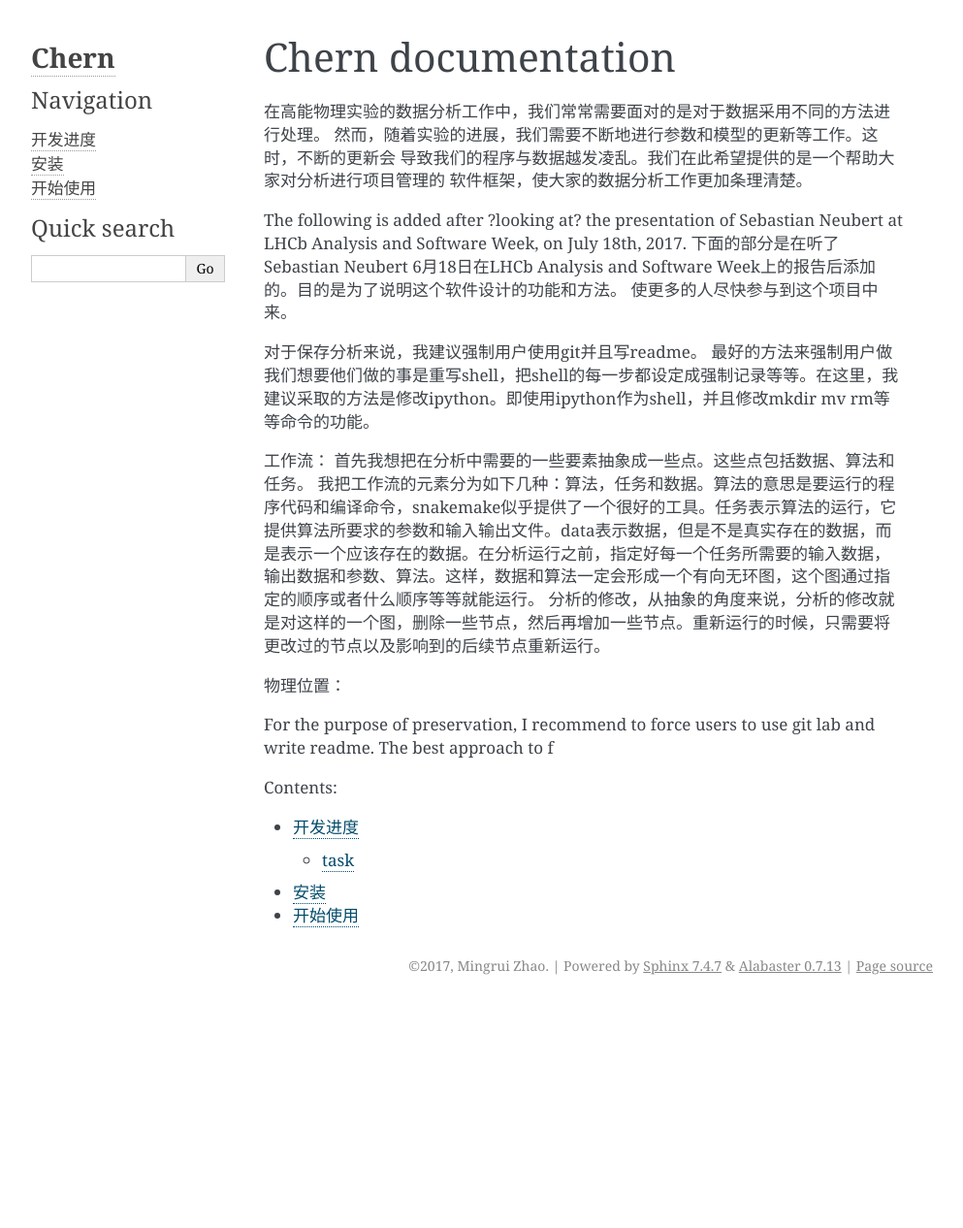
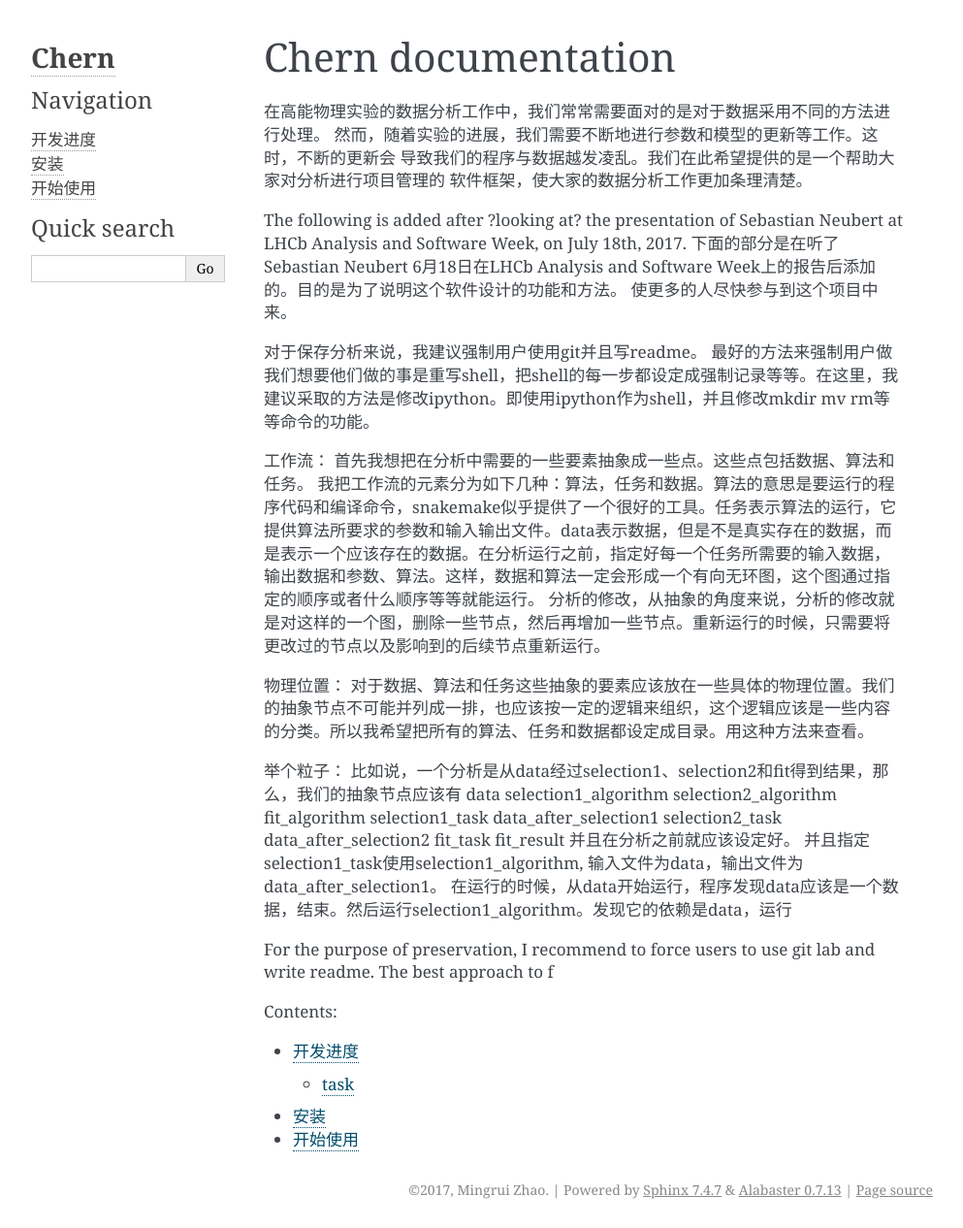
Before and after one commit to zhaomr13/Chern, a Sphinx documentation site: the page built from doc/source/index.rst, in a window 1280 px wide. Shown: the whole page at 97% size, without its empty margins (148-1141 px from the left). Built offline with Sphinx 7.4.7, drawn with Linux system fonts in a browser that asks for light colours; pages that are not in the unit, such as notebooks, are missing from menus; before the commit the page ends 1035 px from its top, so only the background shows below that.

Commit message:
add comments

```diff
--- a/doc/source/index.rst
+++ b/doc/source/index.rst
@@ -24,7 +24,23 @@
 分析的修改，从抽象的角度来说，分析的修改就是对这样的一个图，删除一些节点，然后再增加一些节点。重新运行的时候，只需要将更改过的节点以及影响到的后续节点重新运行。
 
 物理位置：
+对于数据、算法和任务这些抽象的要素应该放在一些具体的物理位置。我们的抽象节点不可能并列成一排，也应该按一定的逻辑来组织，这个逻辑应该是一些内容的分类。所以我希望把所有的算法、任务和数据都设定成目录。用这种方法来查看。
 
+举个粒子：
+比如说，一个分析是从data经过selection1、selection2和fit得到结果，那么，我们的抽象节点应该有
+data
+selection1_algorithm
+selection2_algorithm
+fit_algorithm
+selection1_task
+data_after_selection1
+selection2_task
+data_after_selection2
+fit_task
+fit_result
+并且在分析之前就应该设定好。
+并且指定selection1_task使用selection1_algorithm, 输入文件为data，输出文件为data_after_selection1。
+在运行的时候，从data开始运行，程序发现data应该是一个数据，结束。然后运行selection1_algorithm。发现它的依赖是data，运行
 
 For the purpose of preservation, I recommend to force users to use git lab and write readme.
 The best approach to f
```
